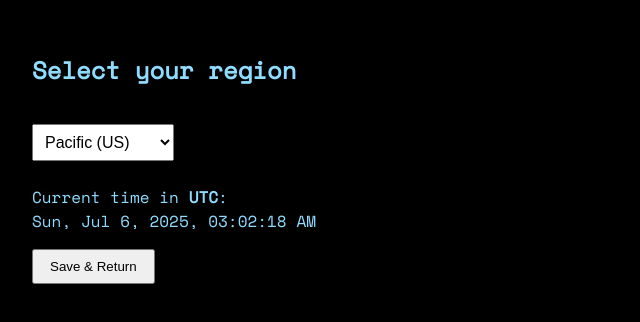
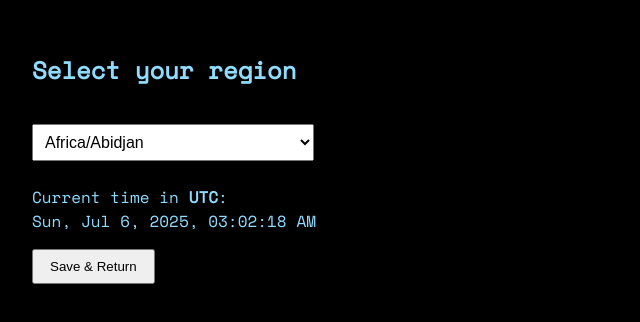
Before and after one commit to S8TiN/Mind-Archive, a React (Create React App) app in the folder mindarchive-frontend/: page /region in a window 1280 px wide. Shown: the top 322 px of the page, without its empty margins (0-640 px from the left). Built offline with nearby package versions, Linux system fonts and the light colour scheme; sample sign-in values are in the browser's storage.

Commit message:
Add dynamic full time zone list to region selector

```diff
--- a/mindarchive-frontend/src/RegionSelector.js
+++ b/mindarchive-frontend/src/RegionSelector.js
@@ -26,6 +26,8 @@ export default function RegionSelector()
     navigate('/dashboard'); // go back to main page
   };
 
+  const timezones = Intl.supportedValuesOf('timeZone');
+
   return (
     <div style={{ padding: '2rem', color: theme === 'dark' ? '#8fdcff' : '#1a1a1a' }}>
       <h2>Select your region</h2>
@@ -35,17 +37,13 @@ export default function RegionSelector()
         onChange={e => setRegion(e.target.value)}
         style={{ padding: '0.5rem', fontSize: '1rem', marginTop: '1rem' }}
       >
+        {timezones.map((tz, index) => (
+          <option key={index} value={tz}>
+            {tz.replace(/_/g, ' ')}
+          </option>
+        ))}
+      </select>
 
-        <option value="America/Los_Angeles">Pacific (US)</option>
-        <option value="America/Denver">Mountain (US)</option>
-        <option value="America/Chicago">Central (US)</option>
-        <option value="America/New_York">Eastern (US)</option>
-        <option value="Europe/London">London</option>
-        <option value="Europe/Berlin">Berlin</option>
-        <option value="Asia/Tokyo">Tokyo</option>
-        <option value="Australia/Sydney">Sydney</option>
-
-      </select>
 
       <p style={{ marginTop: '1.5rem' }}>
         Current time in <strong>{region}</strong>:
```
Also changed, not shown: 1 other file (tests, documents, lock files or other folders).
